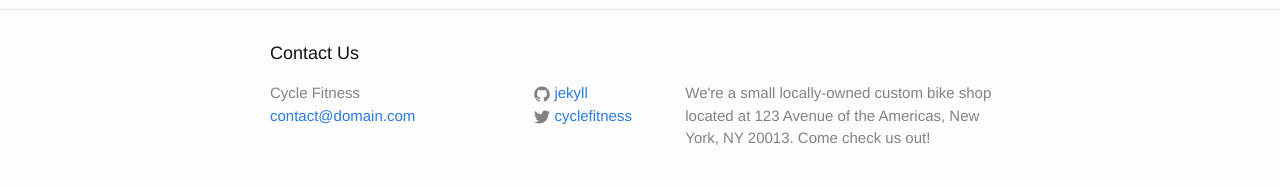
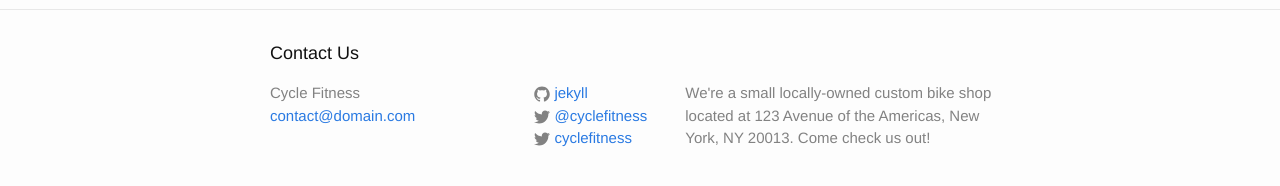
Before and after one commit to rahulramkumar/cyclefitness, a Jekyll site: the page built from index.html, in a window 1280 px wide. Shown: the part 287-473 px from the top of the page. Built offline with Jekyll 4.4.1, drawn with Linux system fonts in a browser that asks for light colours.

Commit message:
Update footer.html

```diff
--- a/_includes/footer.html
+++ b/_includes/footer.html
@@ -38,7 +38,22 @@
                 </svg>
               </span>
 
-              <span class="username">{{ site.twitter_username }}</span>
+              <span class="username">@{{ site.twitter_username }}</span>
+            </a>
+          </li>
+          {% endif %}
+
+          {% if site.facebook_username %}
+          <li>
+            <a href="https://facebook.com/{{ site.facebook_username }}">
+              <span class="icon  icon--twitter">
+                <svg viewBox="0 0 16 16">
+                  <path fill="#828282" d="M15.969,3.058c-0.586,0.26-1.217,0.436-1.878,0.515c0.675-0.405,1.194-1.045,1.438-1.809
+                  c-0.632,0.375-1.332,0.647-2.076,0.793c-0.596-0.636-1.446-1.033-2.387-1.033c-1.806,0-3.27,1.464-3.27,3.27 c0,0.256,0.029,0.506,0.085,0.745C5.163,5.404,2.753,4.102,1.14,2.124C0.859,2.607,0.698,3.168,0.698,3.767 c0,1.134,0.577,2.135,1.455,2.722C1.616,6.472,1.112,6.325,0.671,6.08c0,0.014,0,0.027,0,0.041c0,1.584,1.127,2.906,2.623,3.206 C3.02,9.402,2.731,9.442,2.433,9.442c-0.211,0-0.416-0.021-0.615-0.059c0.416,1.299,1.624,2.245,3.055,2.271 c-1.119,0.877-2.529,1.4-4.061,1.4c-0.264,0-0.524-0.015-0.78-0.046c1.447,0.928,3.166,1.469,5.013,1.469 c6.015,0,9.304-4.983,9.304-9.304c0-0.142-0.003-0.283-0.009-0.423C14.976,4.29,15.531,3.714,15.969,3.058z"/>
+                </svg>
+              </span>
+
+              <span class="username">{{ site.facebook_username }}</span>
             </a>
           </li>
           {% endif %}
```
